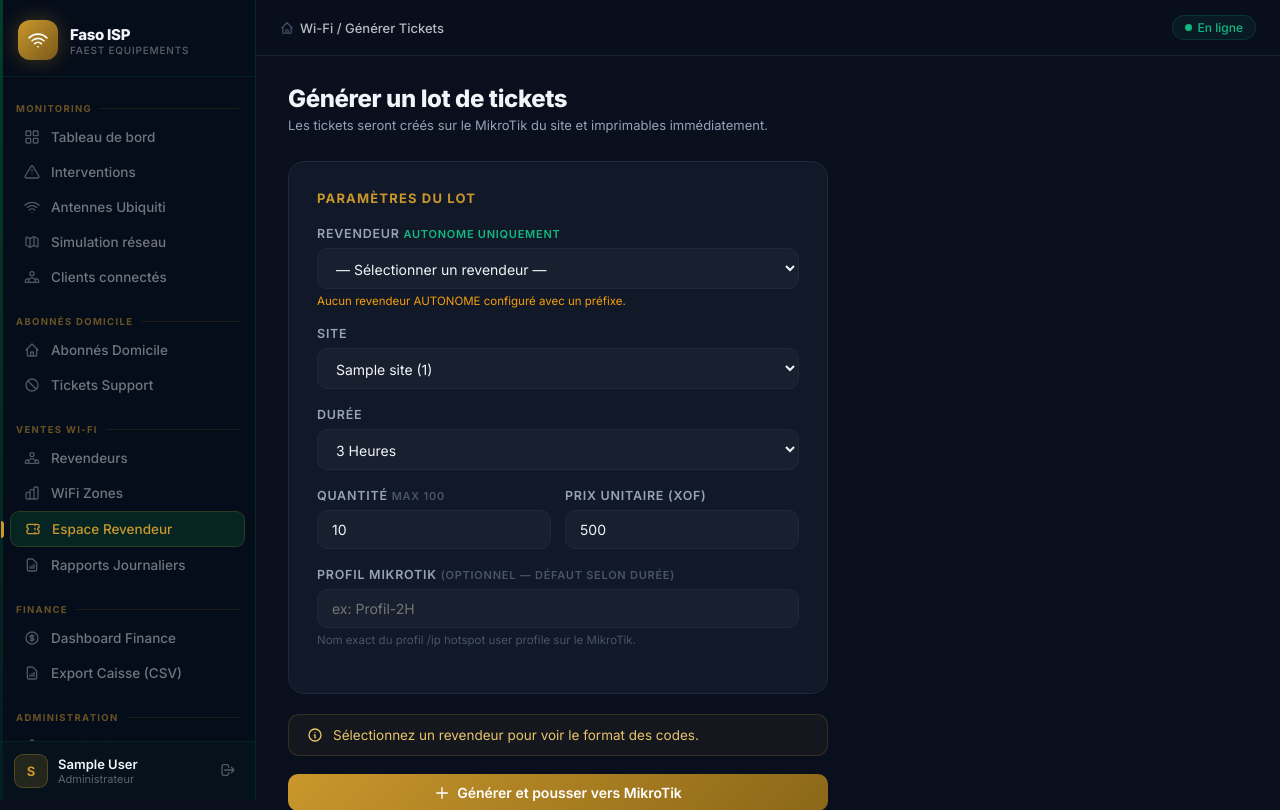
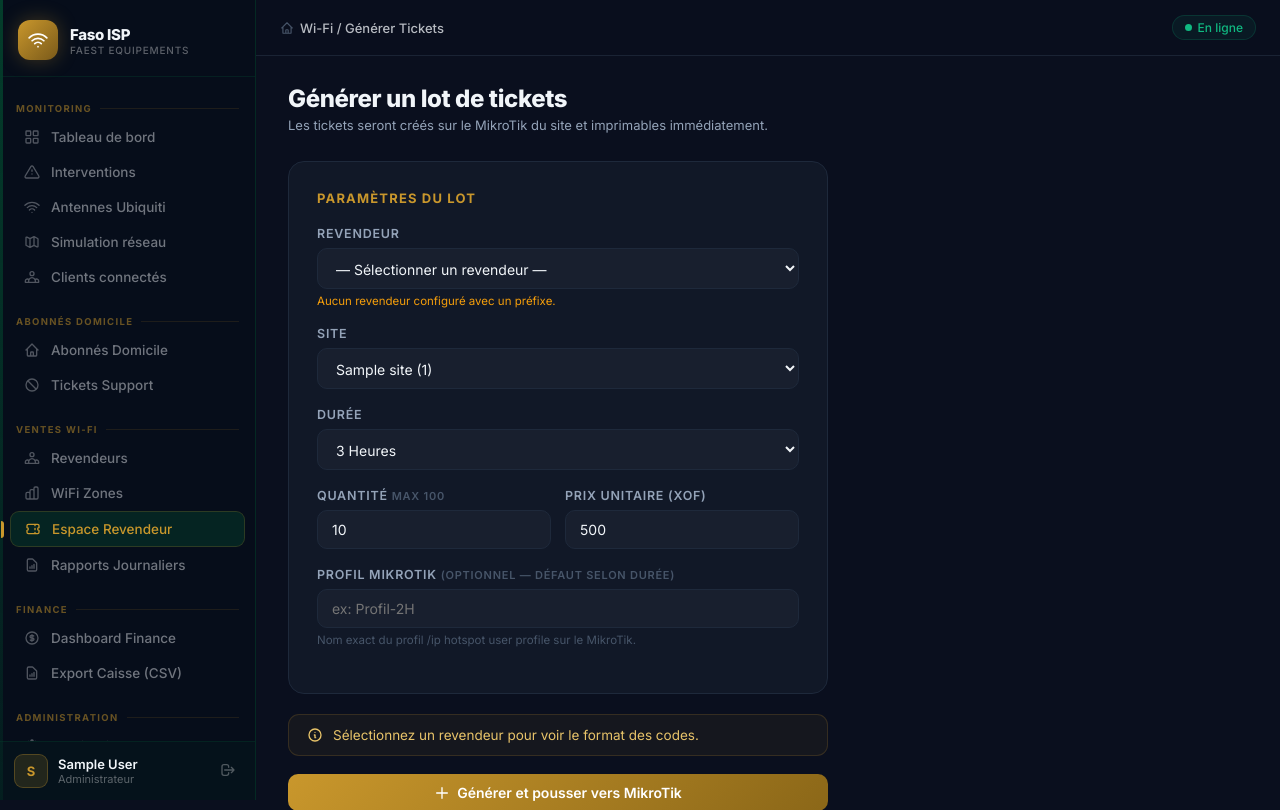
Before and after one commit to donaldulrich90-ctrl/-FAI-PLATFORM, a Django app: page /wifi/revendeur/tickets/ in a window 1280 px wide. Shown: the top 810 px of the page. Run offline with Django 5.2, Linux system fonts and the light colour scheme; a user stored in the database is signed in; data comes from the database, SQL or seed files in the repository; tables that the repository leaves empty hold one stand-in row (values such as "Sample post").

Commit message:
Allow all revendeur types to generate tickets (remove AUTONOME-only restriction)
- Remove PermissionDenied guard for revendeur PARTENAIRE in revendeur_generate_batch view
- Remove type_revendeur=AUTONOME filter from admin dropdown queryset (GET and POST)
- Remove AUTONOME uniquement label from generate batch template
- Remove type_revendeur guard on dashboard button so all revendeurs see it
- Finance/reporting views unaffected

Co-Authored-By: Claude Sonnet 4.6 <noreply@anthropic.com>

```diff
--- a/apps/wifi_zone/views.py
+++ b/apps/wifi_zone/views.py
@@ -241,20 +241,17 @@ def revendeur_generate_batch(request: HttpRequest) -> HttpResponse:
 
     if not (is_admin or is_rev):
         raise PermissionDenied
-    if is_rev and getattr(user, "is_revendeur_partenaire", False):
-        raise PermissionDenied
 
     from .services.wifi_access_code import WifiAccessCodeService
     from .router_control import default_hotspot_profile_for_duration
 
     sites = _tenant_sites(user).order_by("name")
 
-    # Revendeurs AUTONOMES disponibles (pour le dropdown admin)
+    # Revendeurs disponibles (pour le dropdown admin)
     autonomes = []
     if is_admin:
         qs = User.objects.filter(
             role=User.Role.REVENDEUR,
-            type_revendeur=User.TypeRevendeur.AUTONOME,
         )
         if not user_sees_all_tenants(user):
             tid = getattr(user, "tenant_id", None)
@@ -275,11 +272,10 @@ def revendeur_generate_batch(request: HttpRequest) -> HttpResponse:
         if is_admin:
             rev_pk = request.POST.get("revendeur_pk", "").strip()
             if not rev_pk:
-                messages.error(request, "Veuillez sélectionner un revendeur AUTONOME.")
+                messages.error(request, "Veuillez sélectionner un revendeur.")
                 return redirect("wifi_zone:revendeur_generate_batch")
             rev_qs = User.objects.filter(
                 role=User.Role.REVENDEUR,
-                type_revendeur=User.TypeRevendeur.AUTONOME,
             )
             if not user_sees_all_tenants(user):
                 tid = getattr(user, "tenant_id", None)
--- a/templates/wifi_zone/revendeur_generate_batch.html
+++ b/templates/wifi_zone/revendeur_generate_batch.html
@@ -16,9 +16,9 @@
       <div class="section-head" style="margin-bottom:20px;"><h2>Paramètres du lot</h2></div>
 
       {% if is_admin %}
-      <!-- Sélecteur revendeur AUTONOME (admin uniquement) -->
+      <!-- Sélecteur revendeur (admin uniquement) -->
       <div class="field" style="margin-bottom:18px;">
-        <label>Revendeur <span style="color:var(--green);font-size:11px;">AUTONOME uniquement</span></label>
+        <label>Revendeur</label>
         <select name="revendeur_pk" id="revSelect" required onchange="updatePrefix()">
           <option value="">— Sélectionner un revendeur —</option>
           {% for rev in autonomes %}
@@ -32,7 +32,7 @@
           {% endfor %}
         </select>
         {% if not autonomes %}
-        <div class="help" style="color:var(--amber);">Aucun revendeur AUTONOME configuré avec un préfixe.</div>
+        <div class="help" style="color:var(--amber);">Aucun revendeur configuré avec un préfixe.</div>
         {% endif %}
       </div>
       {% endif %}
```
Also changed, not shown: templates/wifi_zone/revendeur_dashboard.html (+0 -7 lines).
